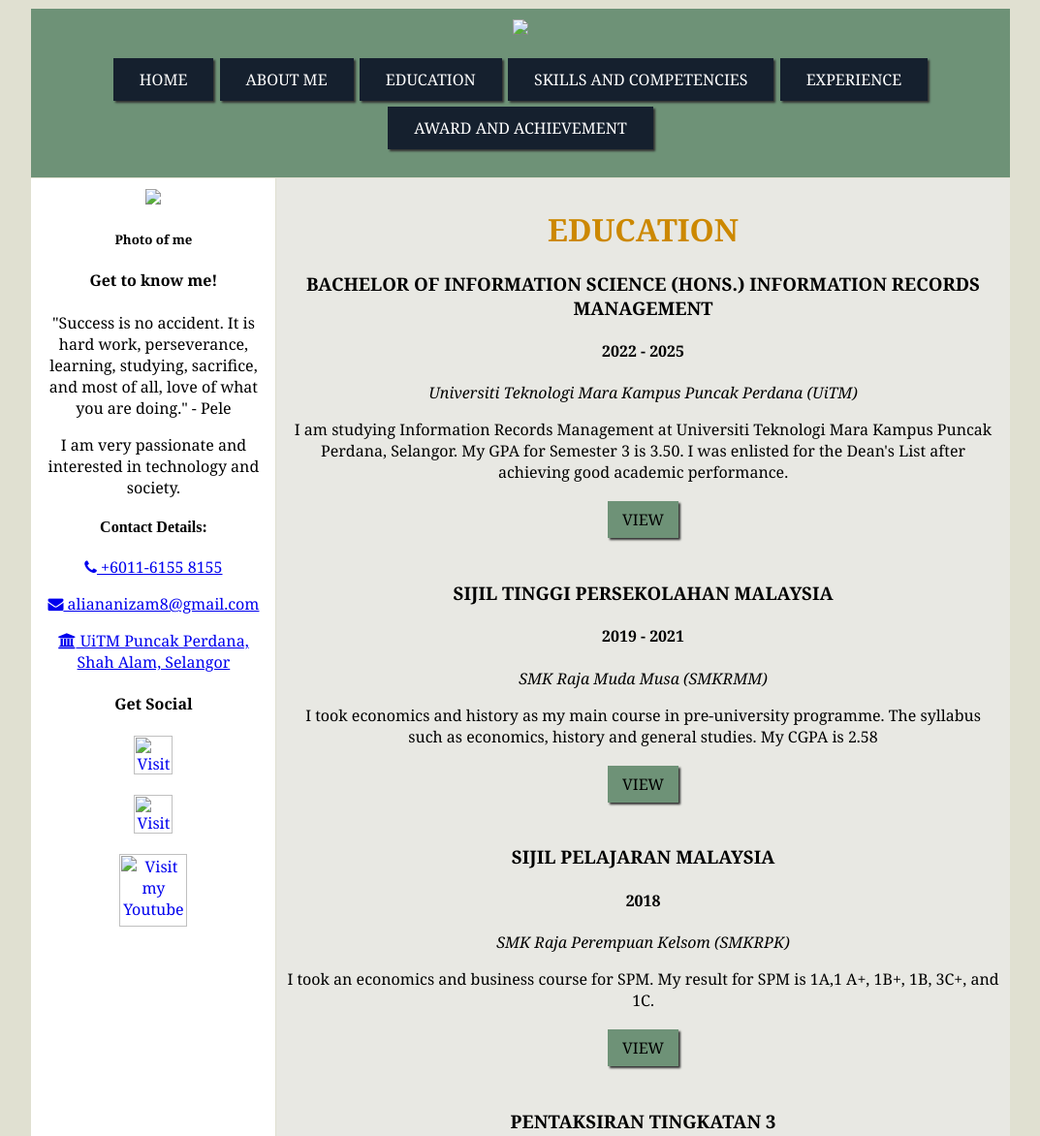
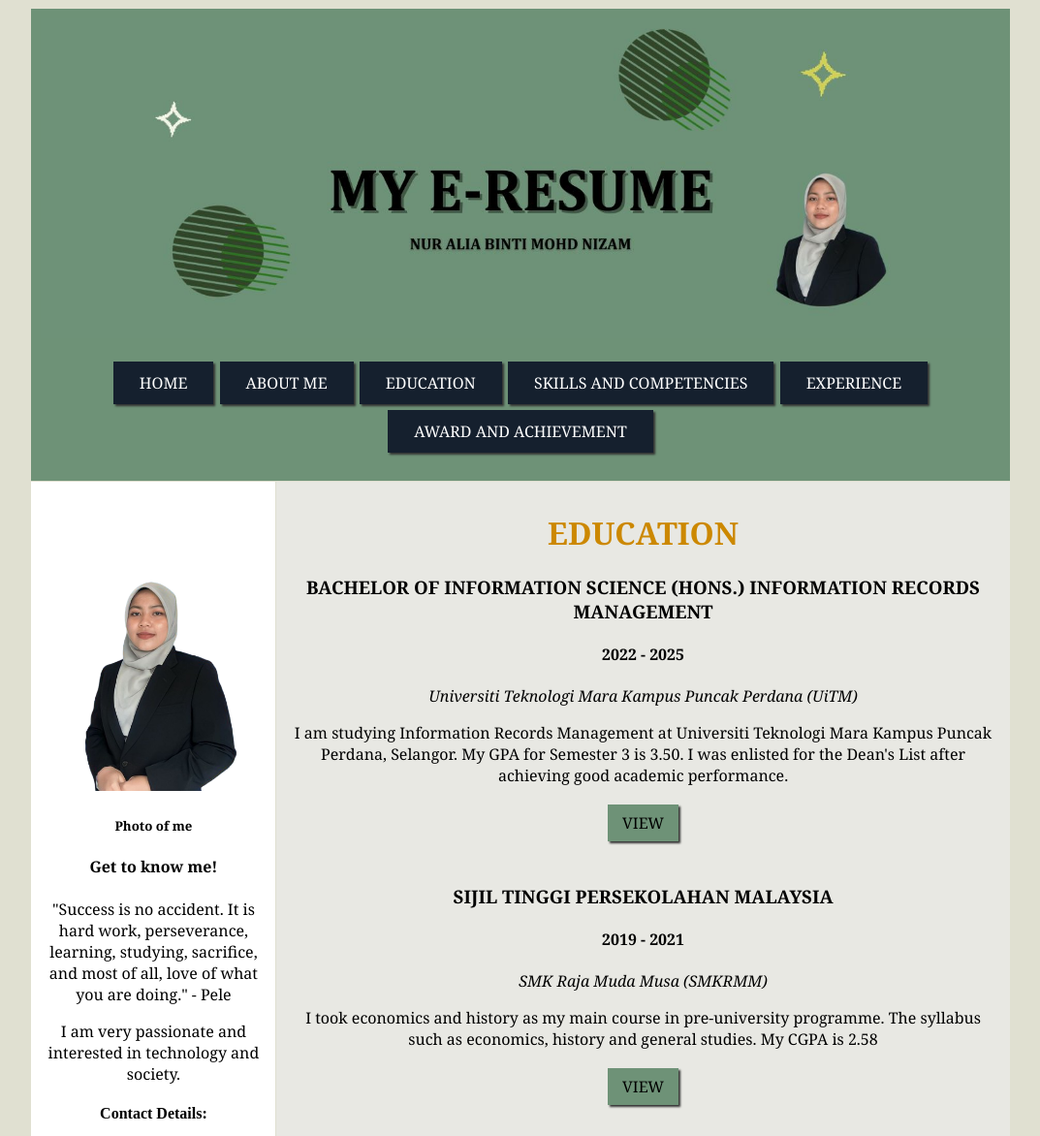
Before and after one commit to aliananizam/nuralianizamresume, a plain HTML site: page education.html in a window 1280 px wide. Shown: the top 1172 px of the page at 97% size, without its empty margins (103-1176 px from the left). Drawn offline with Linux system fonts and the light colour scheme.

Commit message:
Update education.html
updated edu

```diff
--- a/education.html
+++ b/education.html
@@ -27,7 +27,7 @@
 
 <td colspan="4" bgcolor="#6e9277" align="center" cellpadding="1" >
 
-<img src="headerprofile.jpg" width="100%" />
+<img src="/Pictures/headerprofile.jpg" width="100%" />
 
 <p align="center" style="color:black" >
 
@@ -128,7 +128,7 @@
 
 <div align="center">
 
-<img src="image.png" width="100%" />
+<img src="/Pictures/image.png" width="100%" />
 
 <h5 style="font-family:Cambria;">Photo of me</h5>
 
@@ -157,19 +157,19 @@
 
 <p><center><a href="https://instagram.com/nuralianizam?igshid=NGVhN2U2NjQ0Yg==" target="_blank">
 
-<img src="instagramlogo.png" width="40" height="40" title="Visit my Instagram page" /></a>
+<img src="/Pictures/instagramlogo.png" width="40" height="40" title="Visit my Instagram page" /></a>
 
 <br>
 
 <p><center><a href="https://twitter.com/lee2jhs?t=uJcmV8zLLLsd9EjYFKHasw&s=09" target="_blank">
 
-<img src="twitterlogo.png" width="40" height="40" title="Visit my Facebook page" /></a>
+<img src="/Pictures/twitterlogo.png" width="40" height="40" title="Visit my Facebook page" /></a>
 
 <br>
 
 <p><center><a href="https://youtube.com/@nuraliamohdnizam4051?si=oH2chEY2NIK29nBL" target="_blank">
 
-<img src="youtubelogo.png" width="70" height="75" title="Visit my Youtube page" /></a>
+<img src="/Pictures/youtubelogo.png" width="70" height="75" title="Visit my Youtube page" /></a>
 
 <br>
 
@@ -198,7 +198,7 @@
 <p> I am studying Information Records Management at Universiti Teknologi Mara Kampus Puncak Perdana, Selangor. My GPA for Semester 3 is 3.50.
 I was enlisted for the Dean's List after achieving good academic performance.</p>
 
-<a href="resultlatest2023.jpg" style="background-color: #6e9277;
+<a href="/Pictures/resultlatest2023.jpg" style="background-color: #6e9277;
 
 color: #6e9277;
   border: none;
@@ -248,7 +248,7 @@ color: #6e9277;
 
 <p>I took an economics and business course for SPM. My result for SPM is 1A,1 A+, 1B+, 1B, 3C+, and 1C.</p>
 
-<a href="resultspm2018.jpg" style="background-color: #6e9277;
+<a href="/Pictures/resultspm2018.jpg" style="background-color: #6e9277;
 
 color: #6e9277;
   border: none;
```
